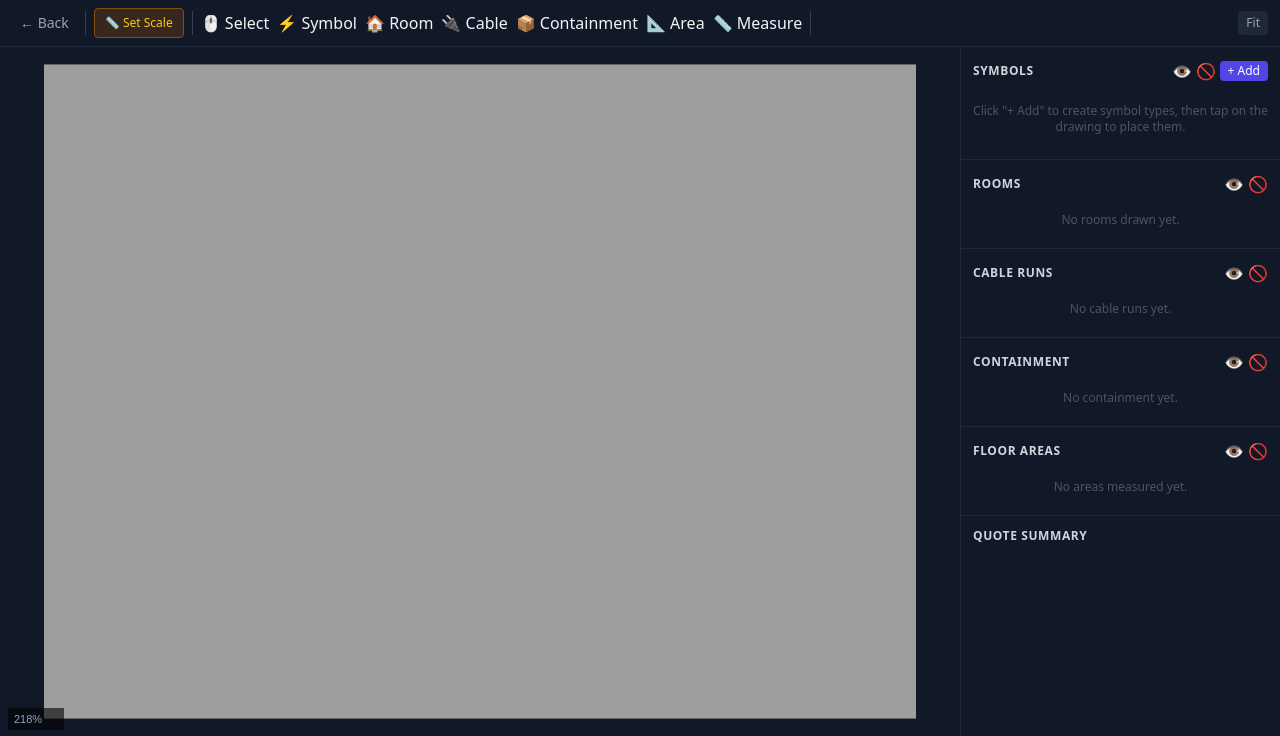
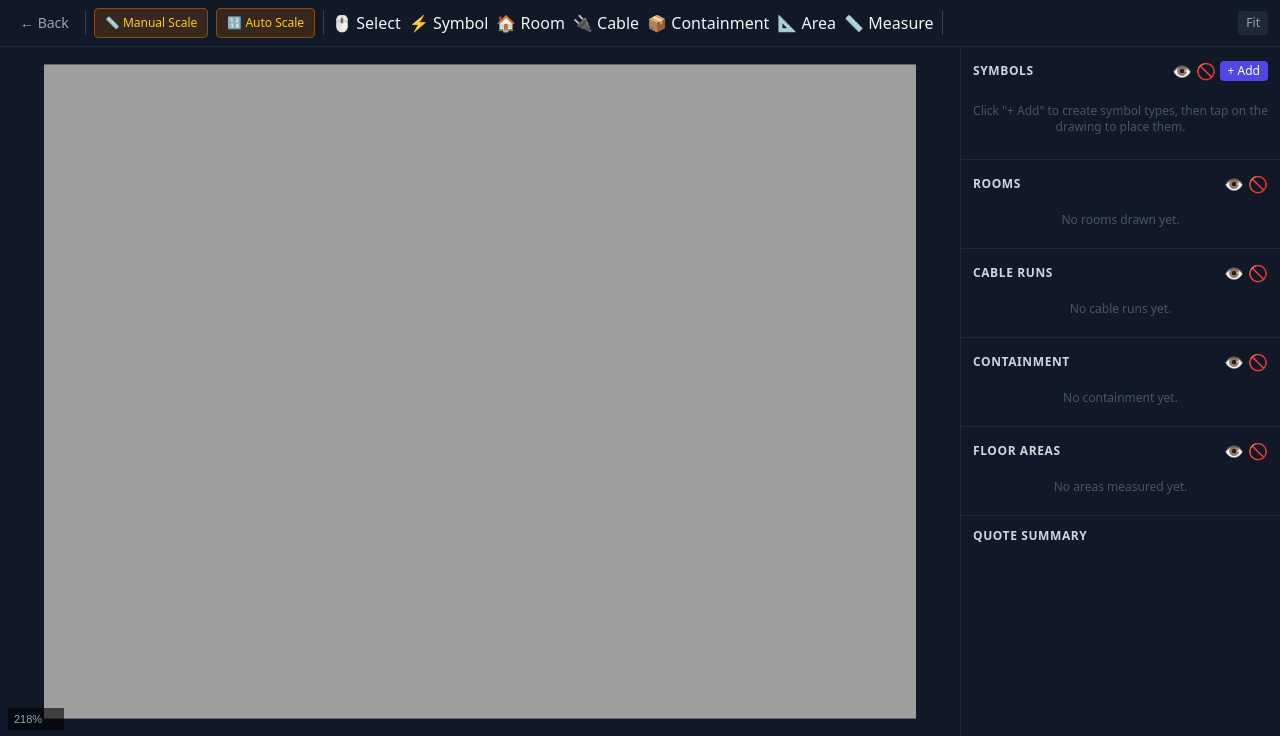
Before and after one commit to IncognitoJsy/invoice-processor-saas, a Flask app: page /quotebuilder/project/1/takeoff/1 in a window 1280 px wide. Shown: the part 65-801 px from the top of the page. Run offline with Flask 3, Linux system fonts and the light colour scheme; a user stored in the database is signed in; tables that the repository leaves empty hold one stand-in row (values such as "Sample post"); some libraries are stand-ins or nearby versions.

Commit message:
Smooth zoom + auto scale modal

```diff
--- a/app/static/js/takeoff-canvas.js
+++ b/app/static/js/takeoff-canvas.js
@@ -26,6 +26,16 @@ function takeoffCanvas(projectId, documentId) {
     scalePoints: [],
     scaleInputVisible: false,
     scaleRealMetres: '',
+
+    // Auto scale
+    showAutoScale: false,
+    autoScaleRatio: '',
+    autoScalePaper: 'A1',
+    autoScaleOrientation: 'landscape',
+
+    // Smooth zoom
+    _targetZoom: 1,
+    _animating: false,
 
     // Symbol types & placed markers
     symbolTypes: [],
@@ -129,6 +139,7 @@ function takeoffCanvas(projectId, documentId) {
       this.canvas.height = ch;
       const sx = cw / this.imgW, sy = ch / this.imgH;
       this.zoom = Math.min(sx, sy) * 0.95;
+      this._targetZoom = this.zoom;
       this.panX = (cw - this.imgW * this.zoom) / 2;
       this.panY = (ch - this.imgH * this.zoom) / 2;
       this.render();
@@ -139,17 +150,20 @@ function takeoffCanvas(projectId, documentId) {
       const ro = new ResizeObserver(() => { if (this.img && this.imgW) { this.canvas.width = this.canvas.parentElement.clientWidth; this.canvas.height = this.canvas.parentElement.clientHeight; this.render(); } });
       ro.observe(this.canvas.parentElement);
 
-      // Wheel zoom
+      // Wheel zoom — smooth animated
+      this._targetZoom = this.zoom;
+      this._zoomCenterX = 0;
+      this._zoomCenterY = 0;
       this.canvas.addEventListener('wheel', (e) => {
         e.preventDefault();
         const rect = this.canvas.getBoundingClientRect();
-        const mx = e.clientX - rect.left, my = e.clientY - rect.top;
-        const oldZ = this.zoom;
-        const delta = e.deltaY > 0 ? 0.9 : 1.1;
-        this.zoom = Math.max(0.05, Math.min(20, this.zoom * delta));
-        this.panX = mx - (mx - this.panX) * (this.zoom / oldZ);
-        this.panY = my - (my - this.panY) * (this.zoom / oldZ);
-        this.render();
+        this._zoomCenterX = e.clientX - rect.left;
+        this._zoomCenterY = e.clientY - rect.top;
+        // Accumulate target — much gentler factor
+        const raw = Math.sign(e.deltaY) * Math.min(Math.abs(e.deltaY), 60);
+        const factor = 1 - raw * 0.001;
+        this._targetZoom = Math.max(0.02, Math.min(20, this._targetZoom * factor));
+        if (!this._animating) this._animateZoom();
       }, { passive: false });
 
       // Keyboard
@@ -166,6 +180,81 @@ function takeoffCanvas(projectId, documentId) {
         }
         if (e.key === '0') this.fitToView();
       });
+    },
+
+    // ─── Smooth zoom animation ────────────────────
+    _animateZoom() {
+      this._animating = true;
+      const step = () => {
+        const diff = this._targetZoom - this.zoom;
+        if (Math.abs(diff) < 0.0005) {
+          this.zoom = this._targetZoom;
+          this._animating = false;
+          this.render();
+          return;
+        }
+        const oldZ = this.zoom;
+        this.zoom += diff * 0.15; // Ease factor — lower = smoother
+        const mx = this._zoomCenterX, my = this._zoomCenterY;
+        this.panX = mx - (mx - this.panX) * (this.zoom / oldZ);
+        this.panY = my - (my - this.panY) * (this.zoom / oldZ);
+        this.render();
+        requestAnimationFrame(step);
+      };
+      requestAnimationFrame(step);
+    },
+
+    // ─── Auto scale from ratio ──────────────────────
+    confirmAutoScale() {
+      const ratioStr = this.autoScaleRatio.trim();
+      if (!ratioStr) return;
+      // Parse ratio — accept "1:50", "1 to 50", "50", etc.
+      let ratio;
+      const match = ratioStr.match(/1\s*[:to]\s*(\d+)/i) || ratioStr.match(/^(\d+)$/);
+      if (match) { ratio = parseInt(match[1]); }
+      else { this.notify('Invalid ratio format. Use e.g. 1:50 or just 50'); return; }
+
+      if (ratio <= 0 || ratio > 10000) { this.notify('Ratio out of range'); return; }
+
+      // Paper sizes in mm
+      const papers = {
+        'A0': { w: 1189, h: 841 },
+        'A1': { w: 841, h: 594 },
+        'A2': { w: 594, h: 420 },
+        'A3': { w: 420, h: 297 },
+        'A4': { w: 297, h: 210 },
+      };
+      const paper = papers[this.autoScalePaper] || papers['A1'];
+      const pw = this.autoScaleOrientation === 'landscape' ? paper.w : paper.h;
+
+      // pw mm on paper = pw * ratio mm in real life
+      // pw mm on paper is represented by imgW pixels
+      // So imgW pixels = pw * ratio mm real = (pw * ratio / 1000) metres
+      const realWidthMetres = (pw * ratio) / 1000;
+      this.scalePixelsPerMetre = this.imgW / realWidthMetres;
+      this.scaleCalibrated = true;
+      this.showAutoScale = false;
+      this.autoScaleRatio = '';
+
+      // Also save to backend
+      fetch(`/quotebuilder/api/projects/${this.projectId}/documents/${this.documentId}/auto-scale`, {
+        method: 'POST',
+        headers: { 'Content-Type': 'application/json' },
+        body: JSON.stringify({
+          scale_ratio: ratioStr,
+          paper_size: this.autoScalePaper,
+          orientation: this.autoScaleOrientation,
+        }),
+      }).then(r => r.json()).then(d => {
+        if (d.success && d.px_per_metre) {
+          this.scalePixelsPerMetre = d.px_per_metre;
+        }
+      }).catch(() => {});
+
+      this.notify(`Scale set: 1:${ratio} @ ${this.autoScalePaper} ${this.autoScaleOrientation}`);
+      this.setTool('select');
+      this.render();
+      this.autoSave();
     },
 
     // ─── Coordinate transforms ──────────────────────
--- a/app/templates/quotebuilder/takeoff.html
+++ b/app/templates/quotebuilder/takeoff.html
@@ -7,15 +7,22 @@
 
   <!-- Toolbar -->
   <div class="flex-shrink-0 bg-gray-900 border-b border-gray-800 px-3 py-2 flex items-center gap-2 overflow-x-auto">
-    <a href="{{ url_for('quotebuilder.project_detail', project_id=project.id) }}"
+    <a href="{{ url_for('quotebuilder.project', project_id=project.id) }}"
        class="text-gray-400 hover:text-white text-sm px-2 py-1 rounded hover:bg-gray-800 whitespace-nowrap">← Back</a>
     <div class="w-px h-6 bg-gray-700"></div>
 
     <!-- Scale -->
     <button @click="setTool('scale')"
             class="text-xs px-2.5 py-1.5 rounded font-medium whitespace-nowrap transition"
-            :class="scaleCalibrated ? 'bg-green-900/40 text-green-400 border border-green-800' : 'bg-yellow-900/40 text-yellow-400 border border-yellow-800'">
-      📏 <span x-text="scaleCalibrated ? 'Scale ✓' : 'Set Scale'"></span>
+            :class="tool==='scale' ? 'bg-red-600 text-white' : (scaleCalibrated ? 'bg-green-900/40 text-green-400 border border-green-800' : 'bg-yellow-900/40 text-yellow-400 border border-yellow-800')"
+            title="Click two points of a known distance">
+      📏 Manual Scale
+    </button>
+    <button @click="showAutoScale = true"
+            class="text-xs px-2.5 py-1.5 rounded font-medium whitespace-nowrap transition"
+            :class="scaleCalibrated ? 'bg-green-900/40 text-green-400 border border-green-800' : 'bg-yellow-900/40 text-yellow-400 border border-yellow-800'"
+            title="Set scale from drawing ratio e.g. 1:50 @ A1">
+      🔢 Auto Scale
     </button>
     <div class="w-px h-6 bg-gray-700"></div>
 
@@ -89,6 +96,43 @@
       <span class="text-gray-400 text-sm">metres</span>
       <button @click="confirmScale()" class="px-3 py-2 text-sm bg-green-600 text-white rounded-lg hover:bg-green-500 font-medium">Set Scale</button>
       <button @click="scaleInputVisible=false; scalePoints=[]; render()" class="px-3 py-2 text-sm bg-gray-700 text-gray-300 rounded-lg hover:bg-gray-600">Cancel</button>
+    </div>
+  </div>
+
+  <!-- Auto scale modal -->
+  <div x-show="showAutoScale" x-transition class="absolute top-16 left-1/2 -translate-x-1/2 z-50 bg-gray-800 border border-gray-700 rounded-xl p-5 shadow-2xl w-80">
+    <h3 class="text-sm font-semibold text-white mb-3">Auto Scale from Drawing Ratio</h3>
+    <p class="text-xs text-gray-400 mb-3">Enter the scale shown on your drawing title block (e.g. 1:50, 1:100)</p>
+    <div class="space-y-3">
+      <div>
+        <label class="text-xs text-gray-400 mb-1 block">Scale Ratio</label>
+        <input type="text" x-model="autoScaleRatio" placeholder="e.g. 1:50 or just 50"
+               class="w-full text-sm px-3 py-2 rounded-lg bg-gray-900 border border-gray-600 text-white placeholder-gray-500"
+               @keydown.enter="confirmAutoScale()">
+      </div>
+      <div class="flex gap-2">
+        <div class="flex-1">
+          <label class="text-xs text-gray-400 mb-1 block">Paper Size</label>
+          <select x-model="autoScalePaper" class="w-full text-sm px-3 py-2 rounded-lg bg-gray-900 border border-gray-600 text-white">
+            <option value="A0">A0</option>
+            <option value="A1">A1</option>
+            <option value="A2">A2</option>
+            <option value="A3">A3</option>
+            <option value="A4">A4</option>
+          </select>
+        </div>
+        <div class="flex-1">
+          <label class="text-xs text-gray-400 mb-1 block">Orientation</label>
+          <select x-model="autoScaleOrientation" class="w-full text-sm px-3 py-2 rounded-lg bg-gray-900 border border-gray-600 text-white">
+            <option value="landscape">Landscape</option>
+            <option value="portrait">Portrait</option>
+          </select>
+        </div>
+      </div>
+      <div class="flex gap-2">
+        <button @click="confirmAutoScale()" class="flex-1 px-3 py-2 text-sm bg-green-600 text-white rounded-lg hover:bg-green-500 font-medium">Set Scale</button>
+        <button @click="showAutoScale = false" class="px-3 py-2 text-sm bg-gray-700 text-gray-300 rounded-lg hover:bg-gray-600">Cancel</button>
+      </div>
     </div>
   </div>
 
```
